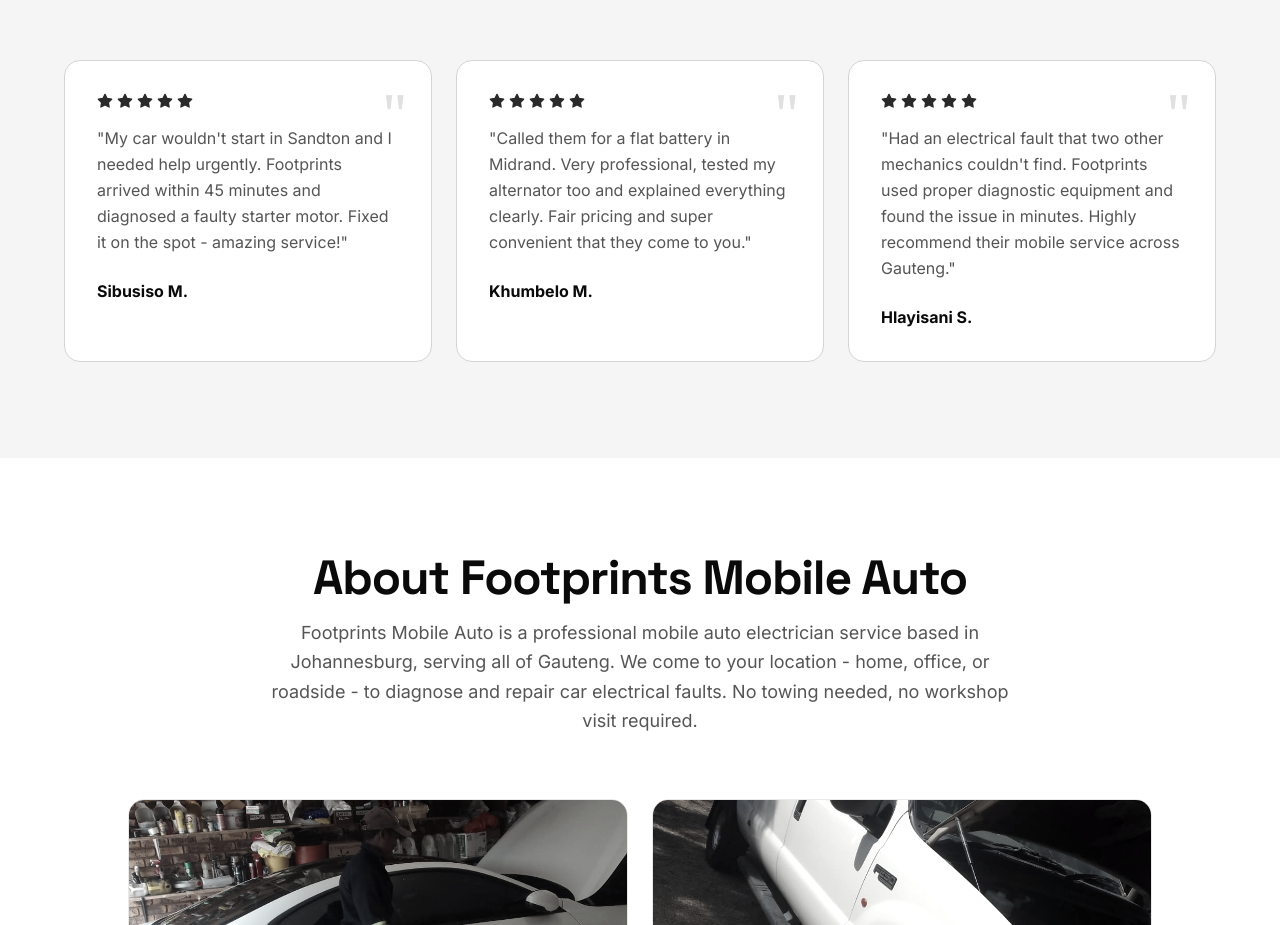
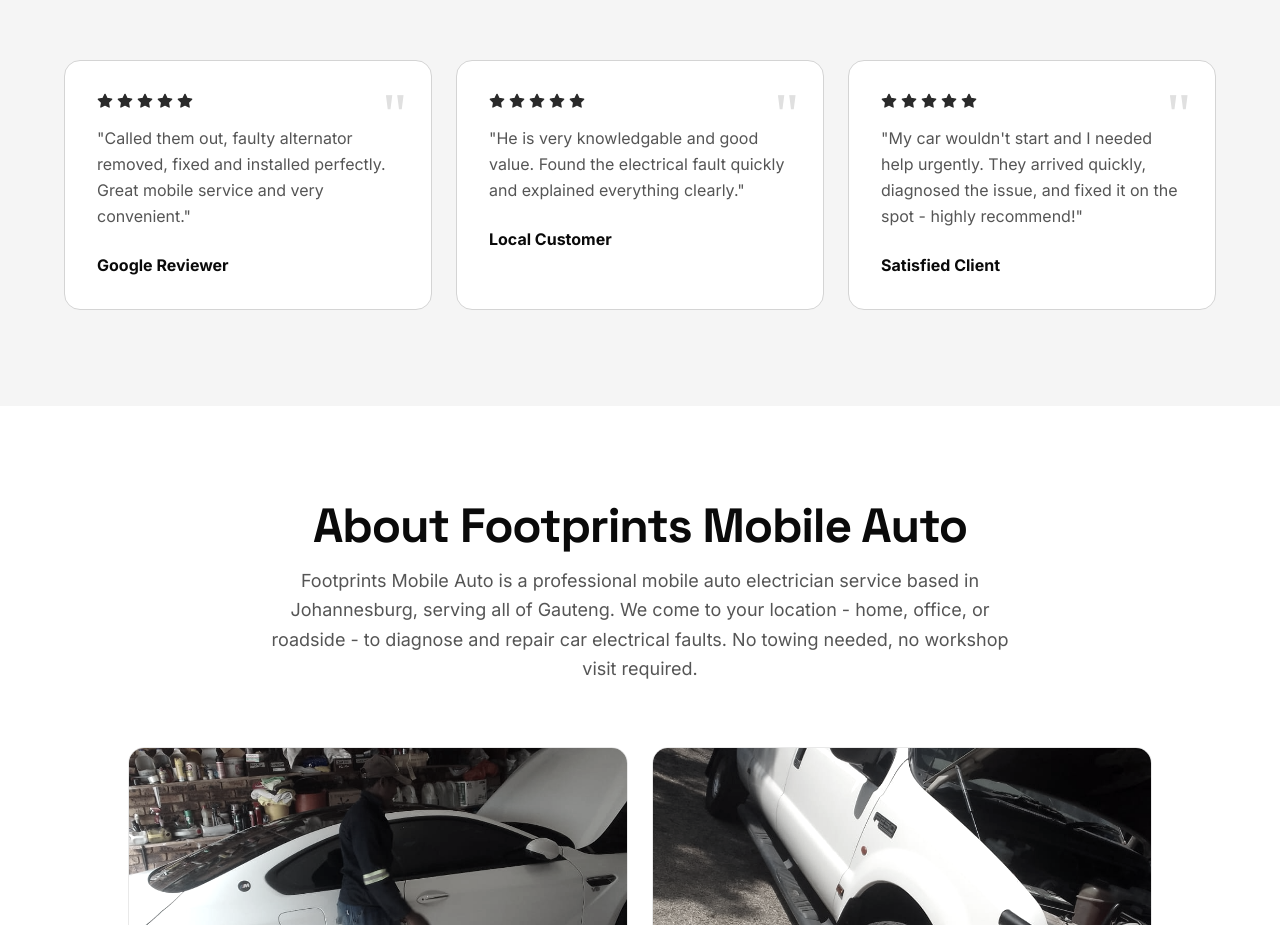
Before and after one commit to NathiDhliso/footprintsmobileauto, a React (Vite) app: page / in a window 1280 px wide. Shown: the part 3480-4405 px from the top of the page. Built offline with nearby package versions, Linux system fonts and the light colour scheme.

Commit message:
Update testimonials with real reviews and add section ID for sitelink

```diff
--- a/src/components/Testimonials.tsx
+++ b/src/components/Testimonials.tsx
@@ -1,22 +1,21 @@
 import { Star } from 'lucide-react';
 import { useScrollAnimation } from '../hooks/useScrollAnimation';
 
-// ===== PLACEHOLDER REVIEWS - Replace with real customer reviews =====
 const reviews = [
   {
-    name: 'Sibusiso M.',
+    name: 'Google Reviewer',
     rating: 5,
-    text: "My car wouldn't start in Sandton and I needed help urgently. Footprints arrived within 45 minutes and diagnosed a faulty starter motor. Fixed it on the spot - amazing service!",
+    text: "Called them out, faulty alternator removed, fixed and installed perfectly. Great mobile service and very convenient.",
   },
   {
-    name: 'Khumbelo M.',
+    name: 'Local Customer',
     rating: 5,
-    text: 'Called them for a flat battery in Midrand. Very professional, tested my alternator too and explained everything clearly. Fair pricing and super convenient that they come to you.',
+    text: "He is very knowledgable and good value. Found the electrical fault quickly and explained everything clearly.",
   },
   {
-    name: 'Hlayisani S.',
+    name: 'Satisfied Client',
     rating: 5,
-    text: "Had an electrical fault that two other mechanics couldn't find. Footprints used proper diagnostic equipment and found the issue in minutes. Highly recommend their mobile service across Gauteng.",
+    text: "My car wouldn't start and I needed help urgently. They arrived quickly, diagnosed the issue, and fixed it on the spot - highly recommend!",
   },
 ];
 
@@ -35,6 +34,7 @@
 
   return (
     <section
+      id="testimonials"
       ref={ref}
       className={`bg-mono-50 py-16 md:py-24 px-6 fade-in-section ${isVisible ? 'is-visible' : ''}`}
     >
```
